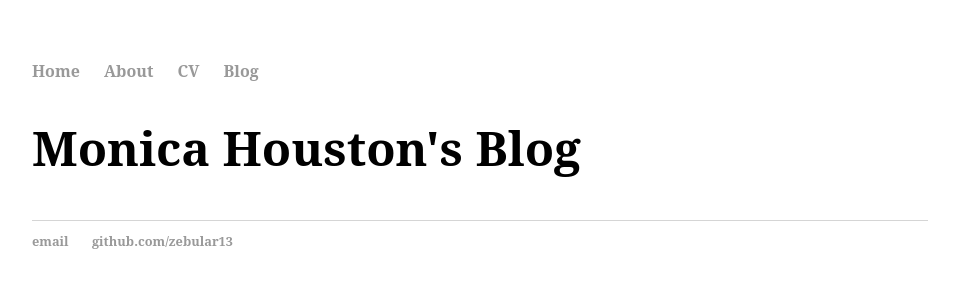
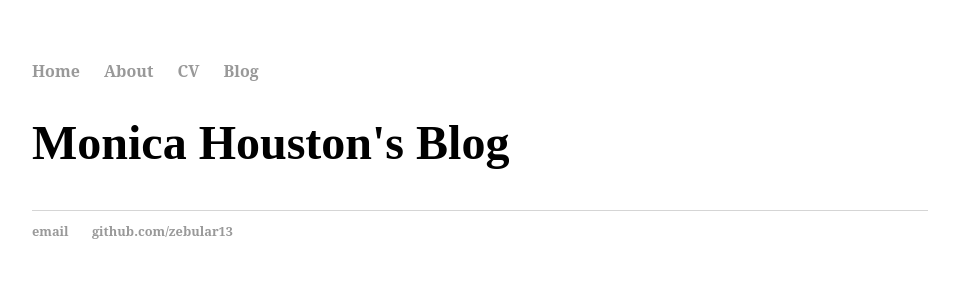
Before and after one commit to zebular13/zebular13.github.io, a Jekyll site: the page built from blog/index.html, in a window 1280 px wide. Shown: the top 300 px of the page, without its empty margins (160-1119 px from the left). Built offline with Jekyll 4.4.1, drawn with Linux system fonts in a browser that asks for light colours; the list of posts is cut into pages by our own code.

Commit message:
Update main.css

```diff
--- a/assets/css/main.css
+++ b/assets/css/main.css
@@ -5,7 +5,7 @@
 
 p, ul { font-size: 1.5em; line-height: 1.4em; color: #333; }
 
-h1, h2, h3, h4 { font-family: 'Libre Baskerville', 'Serif'; }
+h1, h2, h3, h4 { font-family: 'Franklin Gothic', 'Sans Serif'; }
 h1 { font-size: 3em;  }
 h2 { font-size: 2.7em; }
 h3 { font-size: 2.3em; }
```
